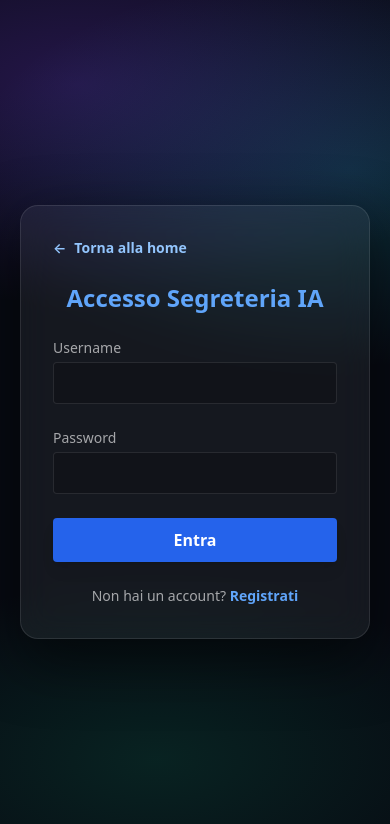
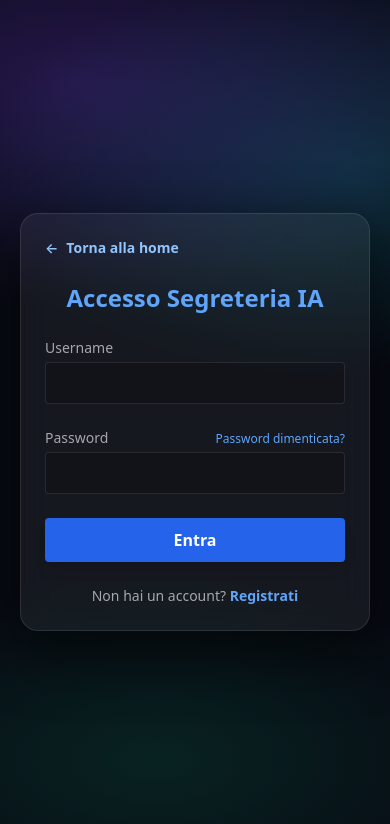
Before and after one commit to EdoBufLit/segretarIA, a FastAPI app: page /login in a window 390 px wide. Shown: the top 824 px of the page. Run offline with FastAPI, Linux system fonts and the light colour scheme; some libraries are stand-ins or nearby versions.

Commit message:
feat: password reset flow and mobile login layout
- Implemented password reset flow (request, email token, reset form).
- Added `generate_reset_token` and `verify_reset_token` in `auth.py` using `itsdangerous`.
- Created `templates/forgot_password.html` and `templates/reset_password.html`.
- Updated `templates/login.html` to be responsive and include "Forgot Password" link.
- Added `/forgot-password` and `/reset-password` routes in `app.py`.
- Verified flow with `tests/test_password_reset.py`.

```diff
--- a/app.py
+++ b/app.py
@@ -30,6 +30,8 @@ from models import User
 from auth import (
     hash_password,
     verify_password,
+    generate_reset_token,
+    verify_reset_token,
     get_current_user,
     get_current_admin_user,
     require_role,
@@ -1163,14 +1165,106 @@ async def read_users_me(current_user: User = Depends(get_current_user), db: Sess
 async def login_form(request: Request):
     just_registered = request.query_params.get("registered") == "1"
     login_error = request.query_params.get("error") == "1"
+    reset_success = request.query_params.get("reset") == "1"
     return templates.TemplateResponse(
         "login.html",
         {
             "request": request,
             "just_registered": just_registered,
             "login_error": login_error,
+            "reset_success": reset_success,
         },
     )
+
+
+@app.get("/forgot-password", response_class=HTMLResponse)
+async def forgot_password_form(request: Request):
+    return templates.TemplateResponse("forgot_password.html", {"request": request})
+
+
+@app.post("/forgot-password", response_class=HTMLResponse)
+async def forgot_password_submit(request: Request, email: str = Form(...), db: Session = Depends(get_db)):
+    clean_email = email.strip()
+    user = db.query(User).filter(User.email == clean_email).first()
+
+    # Always return success message to prevent enumeration
+    msg = "Se l'email esiste, riceverai un link per il reset della password."
+
+    if user:
+        token = generate_reset_token(clean_email)
+        public_url = os.getenv("PUBLIC_BASE_URL") or os.getenv("BASE_URL") or "http://localhost:8000"
+        reset_link = f"{public_url}/reset-password?token={token}"
+
+        subject = "Reset Password - Segreteria IA"
+        body = f"""
+        <p>Ciao {user.username},</p>
+        <p>Hai richiesto il reset della password.</p>
+        <p><a href="{reset_link}">Clicca qui per reimpostare la tua password</a></p>
+        <p>Il link scadrà tra 1 ora.</p>
+        <p>Se non sei stato tu, ignora questa email.</p>
+        """
+        try:
+            # Using send_email utility
+            # Fix signature if needed or ensure mailer.py handles args correctly
+            # mailer.send_email(to, subject, body, from)
+            send_email(user.email, subject, body, EMAIL_FROM)
+        except Exception as e:
+            logger.error(f"Error sending reset email: {e}")
+            msg = "Errore durante l'invio dell'email. Riprova più tardi."
+
+    return templates.TemplateResponse("forgot_password.html", {"request": request, "message": msg})
+
+
+@app.get("/reset-password", response_class=HTMLResponse)
+async def reset_password_form(request: Request, token: str = Query(...)):
+    email = verify_reset_token(token)
+    if not email:
+        return templates.TemplateResponse(
+            "forgot_password.html",
+            {"request": request, "error": "Link scaduto o non valido. Richiedi un nuovo reset."}
+        )
+    return templates.TemplateResponse("reset_password.html", {"request": request, "token": token, "email": email})
+
+
+@app.post("/reset-password", response_class=HTMLResponse)
+async def reset_password_submit(
+    request: Request,
+    token: str = Form(...),
+    password: str = Form(...),
+    password_confirm: str = Form(...),
+    db: Session = Depends(get_db)
+):
+    email = verify_reset_token(token)
+    if not email:
+        return templates.TemplateResponse(
+            "forgot_password.html",
+            {"request": request, "error": "Link scaduto o non valido. Richiedi un nuovo reset."}
+        )
+
+    if len(password) < 8:
+         return templates.TemplateResponse(
+            "reset_password.html",
+            {"request": request, "token": token, "email": email, "error": "La password deve essere di almeno 8 caratteri."}
+        )
+
+    if password != password_confirm:
+        return templates.TemplateResponse(
+            "reset_password.html",
+            {"request": request, "token": token, "email": email, "error": "Le password non coincidono."}
+        )
+
+    user = db.query(User).filter(User.email == email).first()
+    if not user:
+         # Should rarely happen if token is valid but user deleted in meantime
+         return templates.TemplateResponse(
+            "forgot_password.html",
+            {"request": request, "error": "Utente non trovato."}
+        )
+
+    user.password_hash = hash_password(password)
+    db.commit()
+
+    return RedirectResponse(url="/login?reset=1", status_code=302)
 
 
 @app.get("/privacy", response_class=HTMLResponse)
--- a/templates/login.html
+++ b/templates/login.html
@@ -3,6 +3,7 @@
 
 <head>
     <meta charset="UTF-8">
+    <meta name="viewport" content="width=device-width, initial-scale=1.0">
     <title>Login – Segreteria IA</title>
     <!-- Tailwind -->
     <script src="https://cdn.tailwindcss.com"></script>
@@ -12,7 +13,7 @@
 
 <body class="login-wrapper">
 
-    <div class="glass-card w-full max-w-md p-8">
+    <div class="glass-card w-full max-w-md p-6 md:p-8">
         <div class="mb-6 flex justify-start">
             <a href="/" aria-label="Torna alla home"
                 class="inline-flex items-center gap-2 text-sm text-blue-300 hover:text-blue-200 font-semibold focus:outline-none focus-visible:ring-2 focus-visible:ring-blue-400 focus-visible:ring-offset-2 focus-visible:ring-offset-black/40 rounded">
@@ -36,6 +37,12 @@
         </div>
         {% endif %}
 
+        {% if reset_success %}
+        <div class="mb-4 bg-green-900/40 border border-green-500 text-green-200 px-4 py-2 rounded">
+            Password reimpostata con successo. Effettua il login.
+        </div>
+        {% endif %}
+
         <form method="post" action="/login" class="space-y-6">
             <div>
                 <label class="block text-sm font-medium text-[var(--muted)] mb-1">Username</label>
@@ -45,7 +52,10 @@
             </div>
 
             <div>
-                <label class="block text-sm font-medium text-[var(--muted)] mb-1">Password</label>
+                <div class="flex justify-between items-baseline mb-1">
+                    <label class="block text-sm font-medium text-[var(--muted)]">Password</label>
+                    <a href="/forgot-password" class="text-xs text-blue-400 hover:text-blue-300">Password dimenticata?</a>
+                </div>
                 <input type="password" name="password"
                     class="w-full border rounded p-2 text-white bg-black/20 focus:outline-none focus:border-blue-500"
                     required>
```
Also changed, not shown: auth.py (+30 -0 lines), templates/forgot_password.html (added, +54 -0 lines), templates/reset_password.html (added, +53 -0 lines), tests/test_password_reset.py (added, +67 -0 lines).
